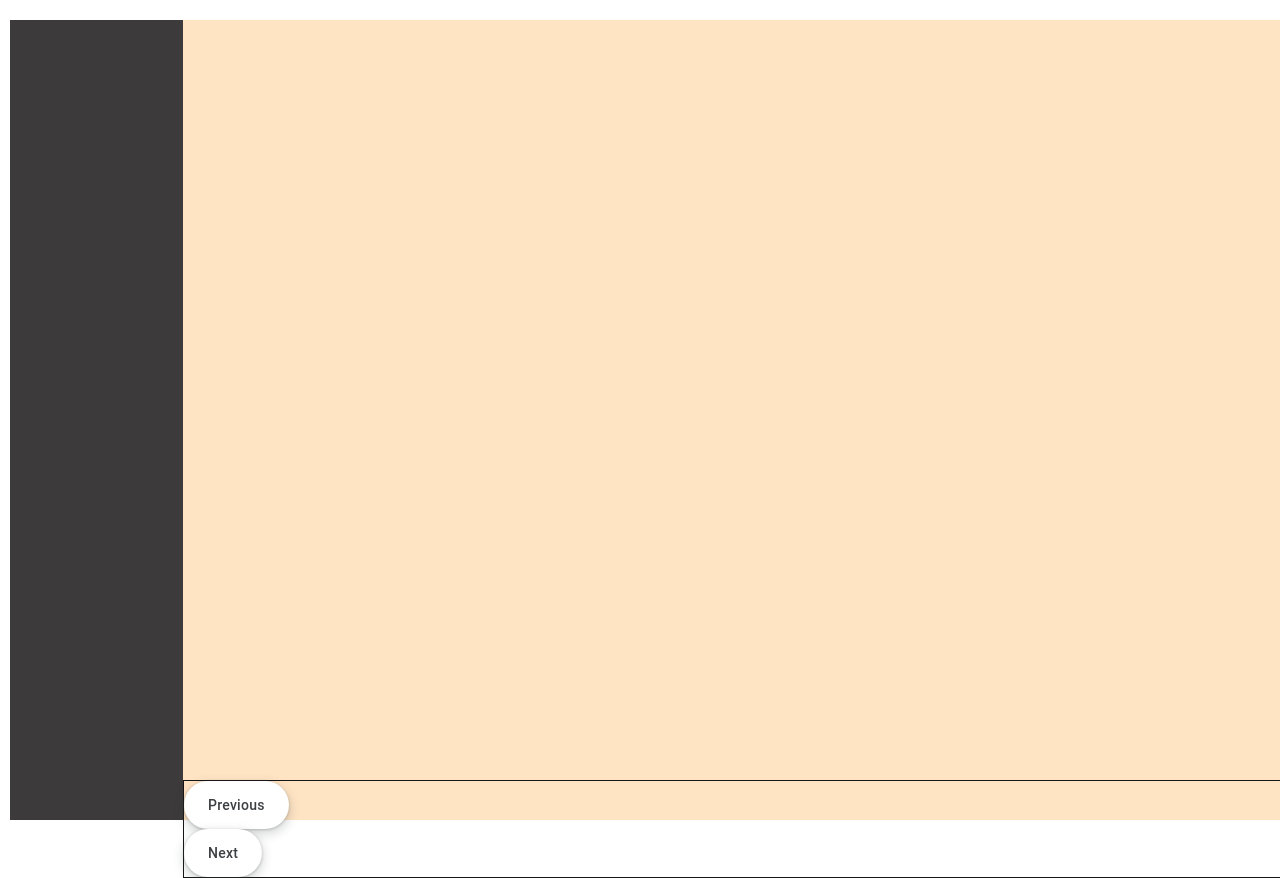
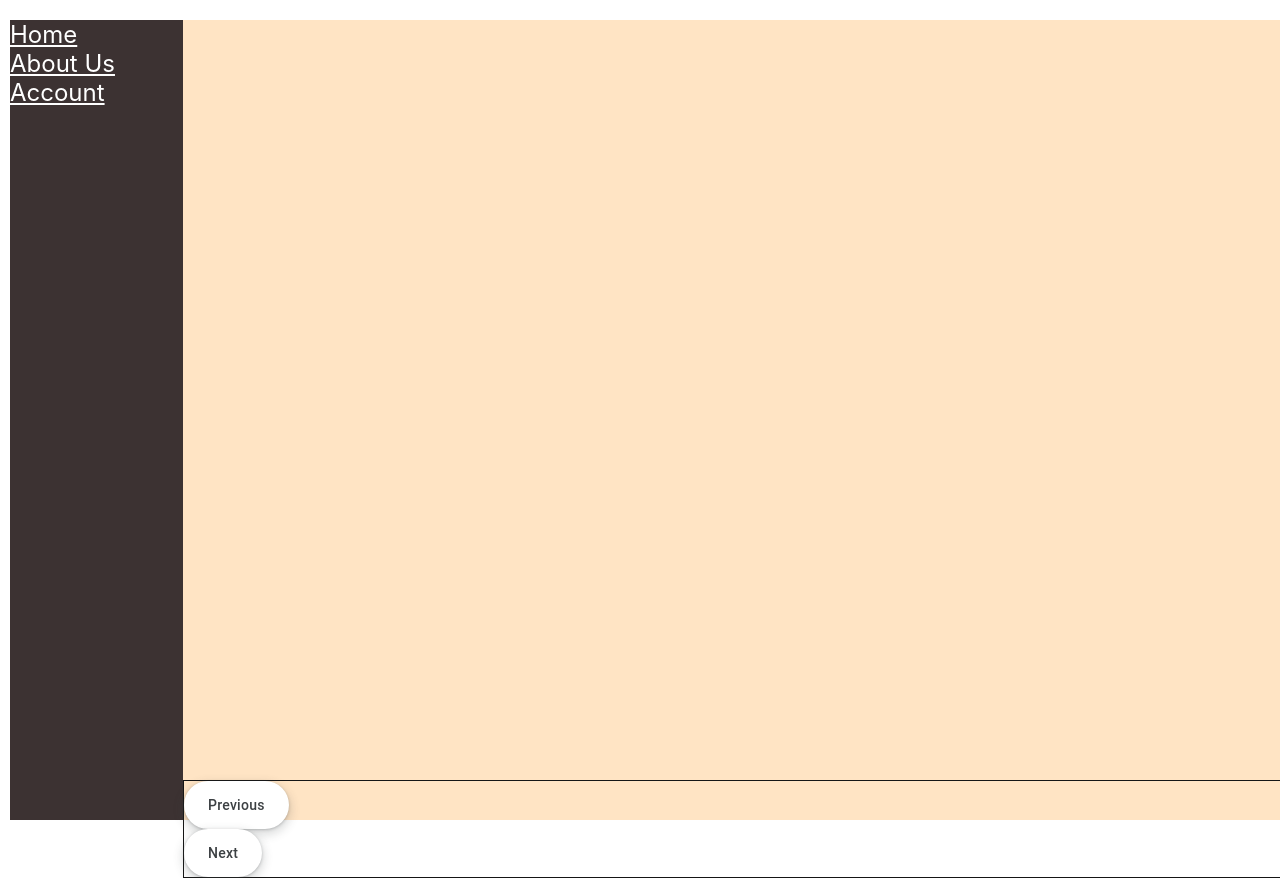
Before and after one commit to alexnoutashGTA/Ecommerce, a React (Create React App) app: page / in a window 1280 px wide. Built offline with nearby package versions, Linux system fonts and the light colour scheme.

Commit message:
<a> tag with block display

```diff
--- a/src/App.css
+++ b/src/App.css
@@ -16,13 +16,14 @@
 button{
     display: block;
 }
+
 #side_menu{
     position: relative;
     top: 20px;
     left: 10px;
     height: 100%;
     width: 200px;
-    background-color: #3c3a3a;
+    background-color: #3c3232;
 }
 #bread_crumb_menu{
     position: relative;
@@ -32,6 +33,11 @@ button{
     height: 200px;
     width: 100%;
     background-color: #3c3a3a !important;
+}
+a{
+    display: block;
+    color: white;
+    font-size: x-large;
 }
 
 #content_area{
--- a/src/App.tsx
+++ b/src/App.tsx
@@ -139,7 +139,12 @@ function App() {
         <div className="home_page_main_area">
             <div id="bread_crumb_menu"></div>
             <div id="two_boxes_horizontal">
-                <div id="side_menu"></div>
+                <div id="side_menu">
+                    {/* eslint-disable jsx-a11y/anchor-is-valid */}
+                    <a href="">Home</a>
+                    <a href="">About Us</a>
+                    <a href="">Account</a>
+                </div>
                 <div id="content_area">
                     <div id="button_area">
                         <div id ="previous_button_area">
```
